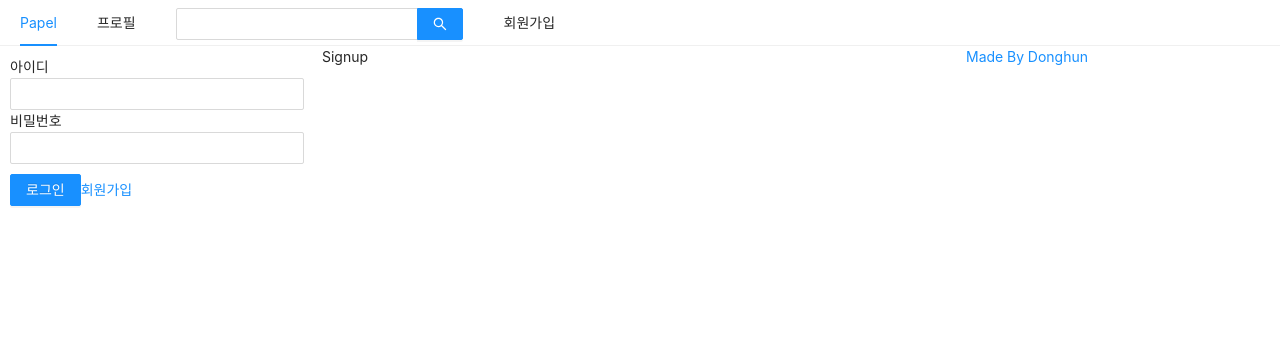
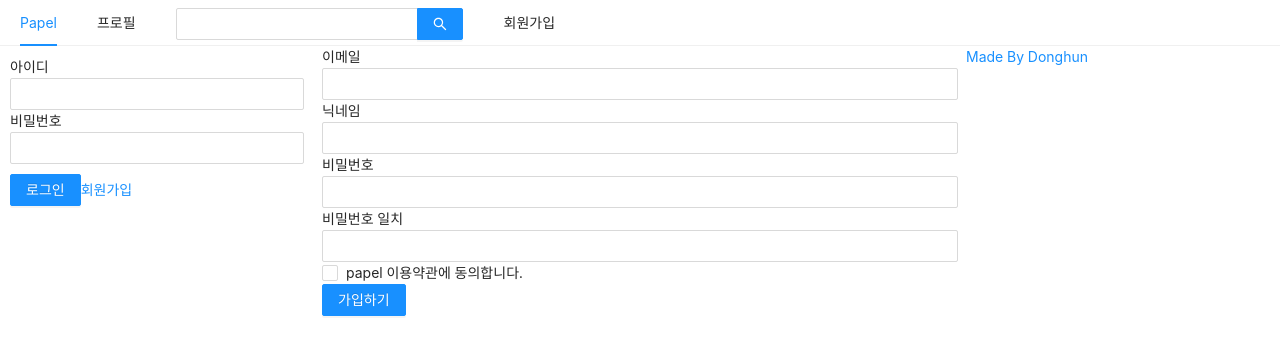
Before and after one commit to hyun0509-iva/nodebird, a Next.js app in the folder front/: page /signup in a window 1280 px wide. Shown: the top 354 px of the page. Built offline with nearby package versions, Linux system fonts and the light colour scheme.

Commit message:
회원가입 만들기

```diff
--- a/front/components/LoginForm.js
+++ b/front/components/LoginForm.js
@@ -2,6 +2,7 @@ import React, { useCallback, useState } from "react";
 import { Button, Form, Input } from "antd";
 import Link from "next/link";
 import styled from "styled-components";
+import { useInput } from "../hooks/useInput";
 
 const ButtonWrapper = styled.div`
   margin-top: 10px;
@@ -12,17 +13,8 @@ const FormWrapper = styled(Form)`
 `;
 
 const LoginForm = ({setIsLoggedIn}) => {
-  const [id, setId] = useState("");
-  const [password, setPassword] = useState("");
-  const [passwordCheck, setPasswordCheck] = useState("");
-
-  const onChangeId = useCallback((e) => {
-    setId(e.target.value);
-  }, []);
-
-  const onChangePassWord = useCallback((e) => {
-    setPassword(e.target.value);
-  }, []);
+  const [id, onChangeId] = useInput("");
+  const [password, onChangePassWord] = useState("");
 
   const onSubmitForm = useCallback(() => {
     console.log(id, password);
--- /dev/null
+++ b/front/hooks/useInput.js
@@ -0,0 +1,10 @@
+import { useCallback, useState } from "react"
+
+export const useInput = (initialValue = null) => {
+  const [value, setValue] = useState(initialValue);
+
+  const handler = useCallback((e) => {
+    setValue(e.target.value)
+  }, [])
+  return [value, handler]
+}
--- a/front/pages/signup.js
+++ b/front/pages/signup.js
@@ -1,16 +1,115 @@
 import Head from "next/dist/next-server/lib/head";
 import AppLayout from "../components/AppLayout";
+import { Button, Checkbox, Form, Input } from "antd";
+import { useInput } from "../hooks/useInput";
+import styled from "styled-components";
+import { useCallback, useState } from "react";
 
 const Signup = () => {
+  const [email, onChangeEmail] = useInput("");
+  const [nickname, OnChangeNickname] = useInput("");
+  const [password, onChangePassword] = useInput("");
+
+  const [passwordCheck, setPasswordCheck] = useState("");
+  const [isMatchPasswordError, setIsMatchPasswordError] = useState(false);
+  const onChangePasswordCheck = useCallback((e) => {
+    setPasswordCheck(e.target.value);
+    setIsMatchPasswordError(e.target.value !== password);
+  }, []);
+
+  const [isTermError, setIsTermError] = useState(false);
+  const [term, setTerm] = useState("");
+  const onChangeTerm = useCallback((e) => {
+    setTerm(e.target.checked);
+    setIsTermError(false);
+  }, []);
+
+  const onSubmitForm = useCallback(() => {
+    if (password !== passwordCheck) {
+      return setIsMatchPasswordError(true);
+    }
+
+    if (!term) {
+      return setIsTermError(true);
+    }
+    console.log(email, nickname, password);
+  }, [password, passwordCheck, term]);
+
   return (
     <>
       <Head>
         <meta charSet="utf-8" />
         <title>회원가입 | Papel</title>
       </Head>
-      <AppLayout>Signup</AppLayout>
+      <AppLayout>
+        <Form onFinish={onSubmitForm}>
+          <div>
+            <label htmlFor="user-email">이메일</label>
+            <br />
+            <Input
+              type="email"
+              name="user-email"
+              value={email}
+              required
+              onChange={onChangeEmail}
+            />
+          </div>
+          <div>
+            <label htmlFor="user-nick">닉네임</label>
+            <br />
+            <Input
+              name="user-nickname"
+              value={nickname}
+              required
+              onChange={OnChangeNickname}
+            />
+          </div>
+          <div>
+            <label htmlFor="user-password">비밀번호</label>
+            <br />
+            <Input
+              name="user-password"
+              type="password"
+              value={password}
+              required
+              onChange={onChangePassword}
+            />
+          </div>
+          <div>
+            <label htmlFor="user-password-check">비밀번호 일치</label>
+            <br />
+            <Input
+              name="user-password-check"
+              type="password"
+              value={passwordCheck}
+              required
+              onChange={onChangePasswordCheck}
+            />
+            {isMatchPasswordError && (
+              <ErrorMessage>비밀번호가 일치하지 않습니다.</ErrorMessage>
+            )}
+          </div>
+          <div>
+            <Checkbox name="user-term" checked={term} onChange={onChangeTerm}>
+              papel 이용약관에 동의합니다.
+            </Checkbox>
+            {isTermError && (
+              <ErrorMessage>이용약관에 동의하셔야합니다.</ErrorMessage>
+            )}
+          </div>
+          <div>
+            <Button type="primary" htmlType="submit">
+              가입하기
+            </Button>
+          </div>
+        </Form>
+      </AppLayout>
     </>
   );
 };
 
+const ErrorMessage = styled.div`
+  color: red;
+`;
+
 export default Signup;
```
Also changed, not shown: 1 other file (tests, documents, lock files or other folders).
